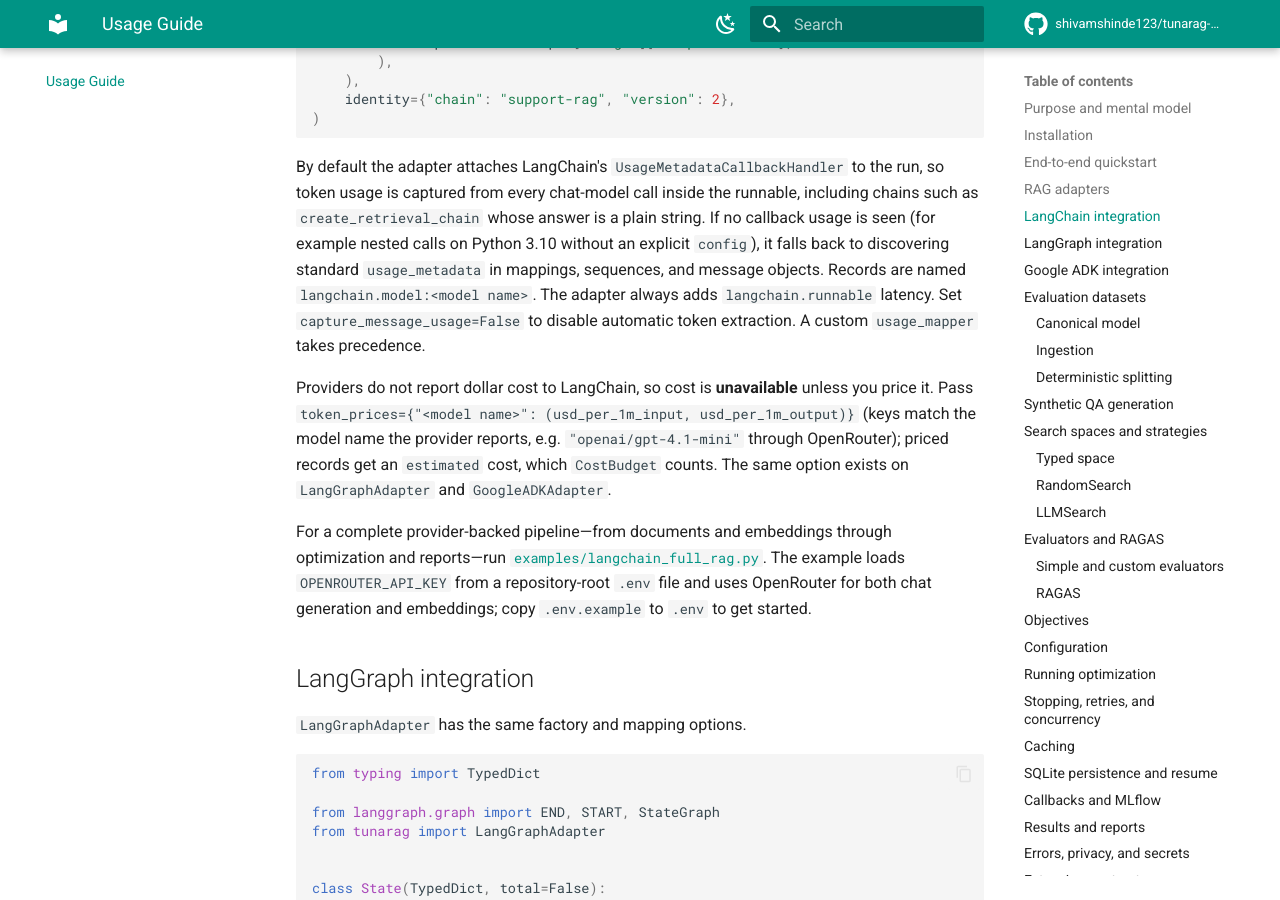
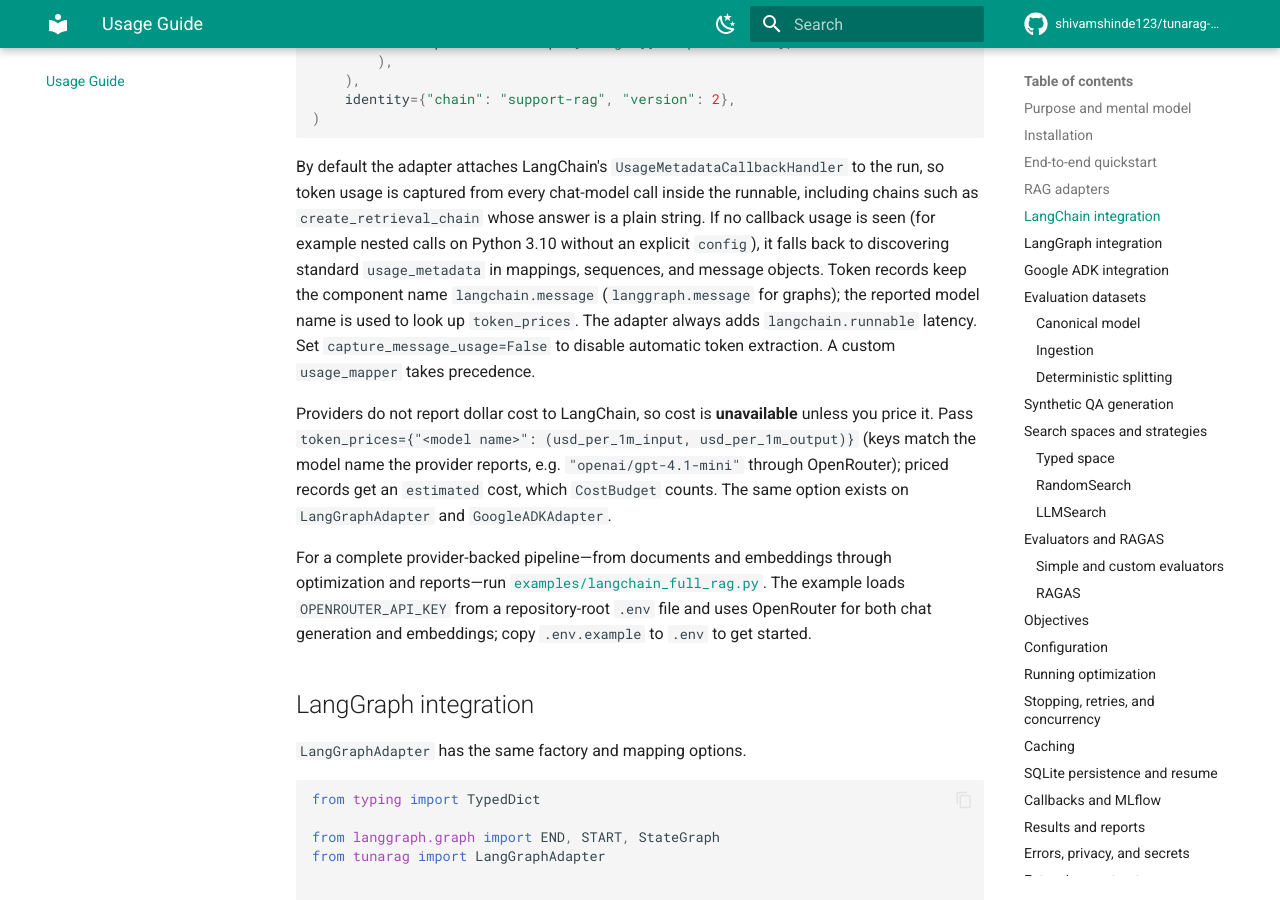
Before and after one commit to shivamshinde123/tunarag-python, an MkDocs documentation site: the page built from docs/usage.md, in a window 1280 px wide and 900 px high, scrolled down 6219 px. Built offline with MkDocs 1.6.1 and Material for MkDocs 9.7.7, drawn with Linux system fonts in a browser that asks for light colours; comment, search, counter and statistics services are not loaded.

Commit message:
fix: keep stable usage component names when pricing tokens
The audit fix named token records after the model (for example
google_adk.model:openai/gpt-4.1-mini), which broke callers and the
upstream live ADK transport test that filter usage by component. Records
keep their original names (langchain.message, langgraph.message,
google_adk.model); the reported model name is still used to look up
token_prices.

Verified: 268 unit tests, mypy --strict, and the paid live suite
(22 passed; 17 campaign tests skipped by their opt-in gate).

Co-Authored-By: Claude Opus 5.5 <noreply@anthropic.com>

```diff
--- a/README.md
+++ b/README.md
@@ -317,8 +317,9 @@ By default the adapter attaches LangChain's `UsageMetadataCallbackHandler` to th
 usage is captured from every chat-model call inside the runnable, including chains such as
 `create_retrieval_chain` whose answer is a plain string. If no callback usage is seen (for example
 nested calls on Python 3.10 without an explicit `config`), it falls back to discovering standard
-`usage_metadata` in mappings, sequences, and message objects. Records are named
-`langchain.model:<model name>`. The adapter always adds `langchain.runnable` latency. Set
+`usage_metadata` in mappings, sequences, and message objects. Token records keep the component
+name `langchain.message` (`langgraph.message` for graphs); the reported model name is used to look
+up `token_prices`. The adapter always adds `langchain.runnable` latency. Set
 `capture_message_usage=False` to disable automatic token extraction. A custom `usage_mapper` takes
 precedence.
 
```
Also changed, not shown: docs/api-specification.md (+1 -1 lines), docs/usage-handbook.md (+1 -1 lines), 4 other files.
